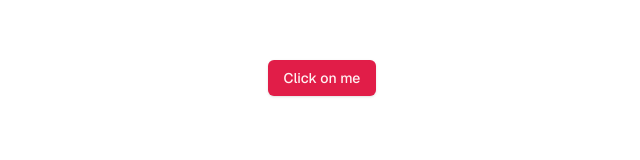
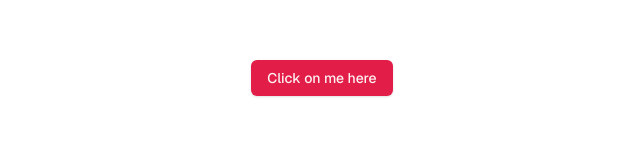
Before and after one commit to amwebdev705/next2025-hbb, a Next.js app: page / in a window 1280 px wide. Shown: the part 322-482 px from the top of the page, without its empty margins (318-958 px from the left). Built offline with nearby package versions, Linux system fonts and the light colour scheme.

Commit message:
first one

```diff
--- a/app/page.tsx
+++ b/app/page.tsx
@@ -2,10 +2,11 @@ import { Button } from "@/components/ui/button";
 import Image from "next/image";
 
 export default function Home() {
+
   return (
     <div className="grid grid-rows-[20px_1fr_20px] items-center justify-items-center min-h-screen p-8 pb-20 gap-16 sm:p-20 font-[family-name:var(--font-geist-sans)]">
       <main className="flex flex-col gap-8 row-start-2 items-center sm:items-start">
-           <Button>Click on me</Button>
+           <Button>Click on me here</Button>
       </main>
       <footer className="row-start-3 flex gap-6 flex-wrap items-center justify-center">
         <a
```
